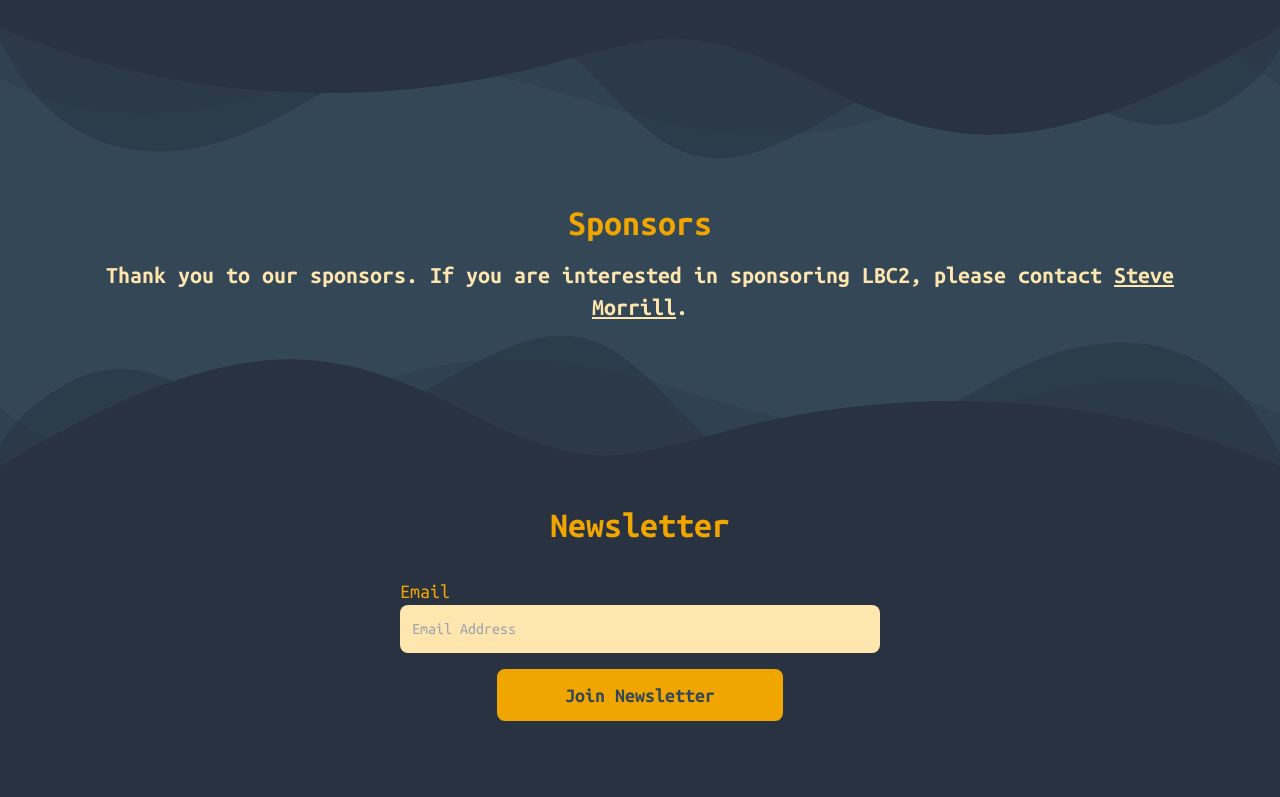
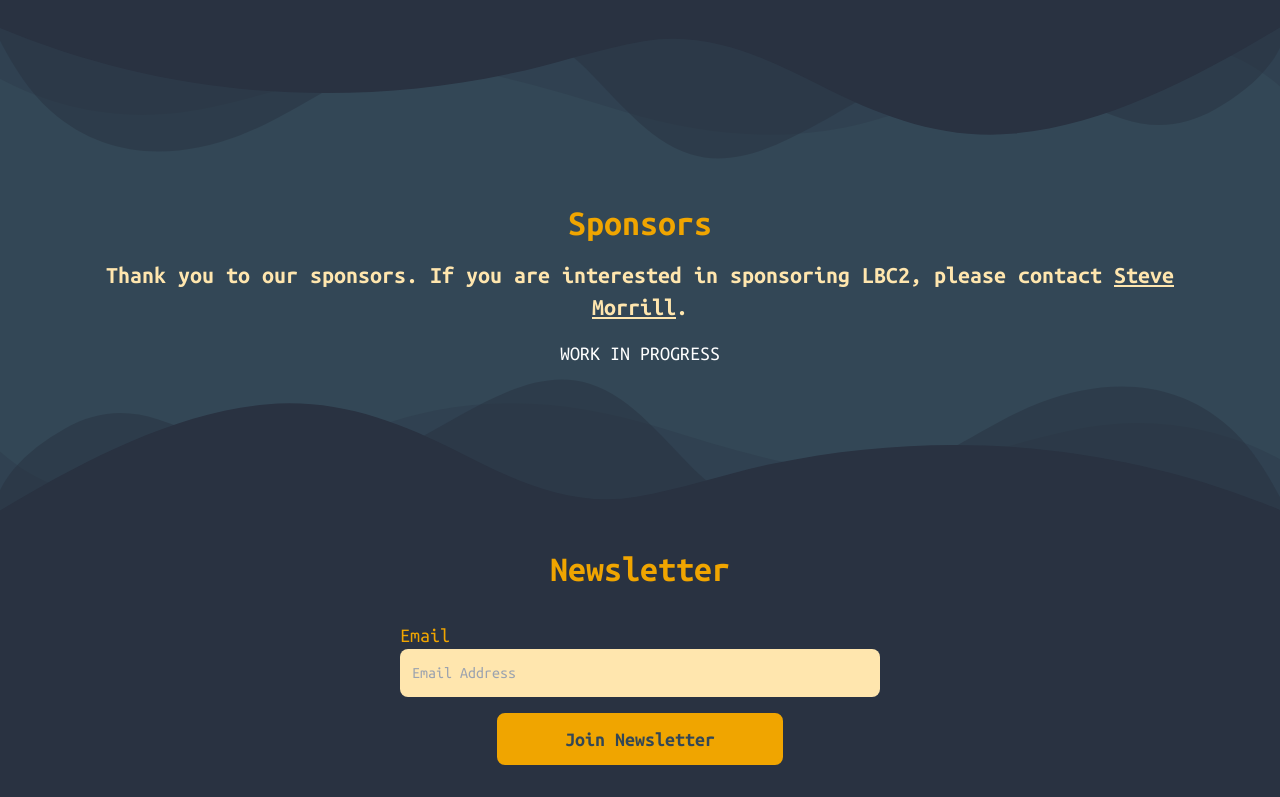
Before and after one commit to cwnaze/LBC2-Website-Svelte, a SvelteKit app: page / in a window 1280 px wide. Shown: the part 2801-3598 px from the top of the page. Before the commit the page ends 3554 px from the top, so only its background shows below. Built offline with nearby package versions, Linux system fonts and the light colour scheme.

Commit message:
style: wip sponsors

```diff
--- a/src/routes/+page.svelte
+++ b/src/routes/+page.svelte
@@ -83,6 +83,7 @@
     <img src="/images/wavesOpacity.svg" alt="divider" class="h-auto w-screen">
     <h2 class="text-yellow-200 text-4xl font-black mt-8 mx-20 text-center">Sponsors</h2>
     <h3 class="text-yellow-100 text-2xl font-bold mt-4 mx-20 text-center">Thank you to our sponsors. If you are interested in sponsoring LBC2, please contact <a href="mailto:smorrill@loyolablakefield.org" class="underline">Steve Morrill</a>.</h3>
+    <p class="text-white text-xl mt-4 mx-20 text-center">WORK IN PROGRESS</p>
     <img src="/images/wavesOpacity.svg" alt="divider" class="h-auto w-screen rotate-180">
 </div>
 <h2 class="text-yellow-200 text-4xl font-black mt-8 mx-20 text-center">Newsletter</h2>
```
